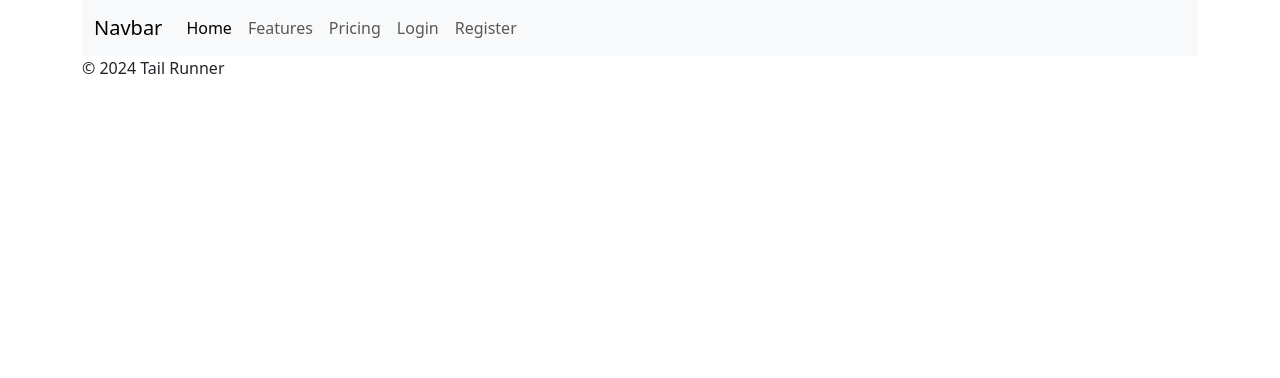
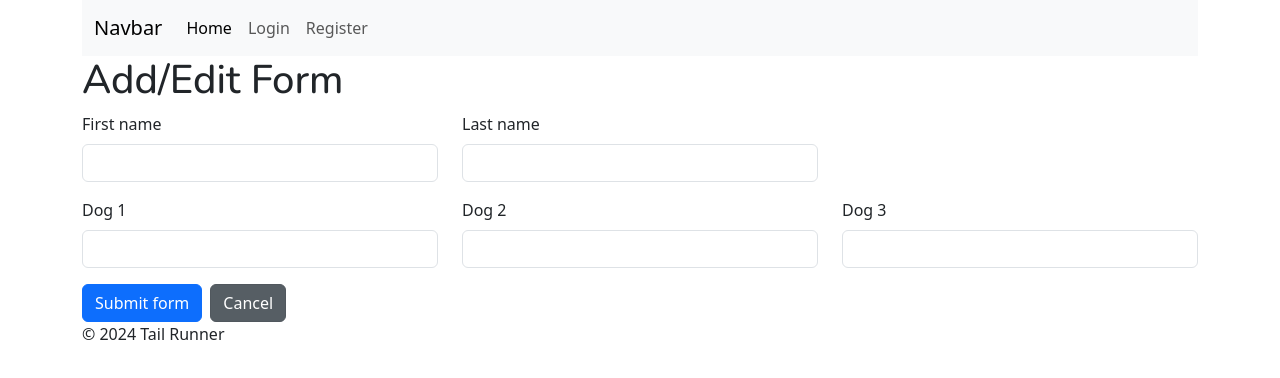
Before and after one commit to EvanGudmestad/TailRunner, a React (Vite) app in the folder frontend/: page /pet-owners/new in a window 1280 px wide. Shown: the top 378 px of the page. Built offline with nearby package versions, Linux system fonts and the light colour scheme.

Commit message:
Added front end Insert and Edit operations

```diff
--- a/frontend/src/App.jsx
+++ b/frontend/src/App.jsx
@@ -6,6 +6,7 @@ import {PetOwnerList} from './components/PetOwnerList.jsx';
 import { PetOwnerForm } from './components/PetOwnerForm.jsx';
 import LoginForm from './components/LoginForm.jsx';
 import Navbar from './components/Navbar.jsx';
+import AddEditPetOwner from './components/AddEditPetOwner.jsx';
 import 'bootstrap/dist/css/bootstrap.min.css';
 import 'bootstrap/dist/js/bootstrap.bundle.js';
 import RegisterUserForm from './components/RegisterUserForm.jsx';
@@ -27,8 +28,16 @@ function App() {
 
   function onLogout() {
     setAuth(null);
-    navigate('/');
-    showSuccess('Logged out!');
+   // navigate('/');
+
+    //document.cookie = 'authToken=; expires=Thu, 01 Jan 1970 00:00:00 UTC; path=/; domain=http://localhost:2024/';
+    axios.post('/api/users/logout',{},{withCredentials:true}).then(response => {
+      console.log(response.data);
+      navigate('/');
+      showSuccess('Logged out!');
+    }).catch(error => {
+      console.log(error);
+    });
     localStorage.removeItem('auth');
   }
 
@@ -38,43 +47,7 @@ function App() {
       setAuth(auth);
     }
   },[]);
-  // const [petOwners, setPetOwners] = useState([]);
-  // const [refresh, setRefresh] = useState(0); // State variable to trigger refresh
-  // const [currentOwner, setCurrentOwner] = useState(null)
 
-
-  // const handleDelete = async (id) => {
-  //   try{
-  //     await axios.delete(`http://localhost:2024/api/pet-owners/${id}`);
-  //     setRefresh(refresh + 1); // Trigger refresh after deletion
-  //   }catch(error){
-  //     console.log(error);
-  //   }
-  // };
-
-  // useEffect(() => {
-  //   const fetchPetOwners = async () => {
-  //     try{
-  //     const {data} = await axios.get('http://localhost:2024/api/pet-owners');
-  //     console.log(data);
-  //     setPetOwners(data);
-  //     }catch(error){
-  //       console.log(error);
-  //     }
-  //   };
-  //   fetchPetOwners();
-  // }, [refresh]);
-
-
-
-  // const handleEdit = (owner) => {
-  //   setCurrentOwner(owner)
-  // };
-
-  // const handleSave = () => {
-  //   setRefresh(refresh+1);
-  //   setCurrentOwner(null)
-  // };
 
   return (
     <>
@@ -89,6 +62,8 @@ function App() {
         <Route path='/login' element={<LoginForm showSuccess={showSuccess} showError={showError} setAuth={setAuth}  />} />
         <Route path='/register' element={<RegisterUserForm showSuccess={showSuccess} showError={showError} setAuth={setAuth} />} />
         <Route path='/pet-owners' element={<PetOwnerList showSuccess={showSuccess}/>} />
+        <Route path='/pet-owners/new' element={<AddEditPetOwner />} />
+        <Route path='/pet-owners/:petOwnerId' element={<AddEditPetOwner />} />
       </Routes>
       </main>
       <footer>
--- /dev/null
+++ b/frontend/src/components/AddEditPetOwner.jsx
@@ -0,0 +1,116 @@
+import { useEffect, useState } from "react";
+import axios from "axios";
+import { NavLink, useNavigate, useParams } from "react-router-dom";
+
+export default function AddEditPetOwner() {
+
+
+  const [petOwner, setPetOwner] = useState({firstName: '', lastName: '', dogs: ['','','']});
+
+  const navigate = useNavigate();
+  const { petOwnerId } = useParams();
+  useEffect(() => {
+    (() => {
+      "use strict";
+
+      // Fetch all the forms we want to apply custom Bootstrap validation styles to
+      const forms = document.querySelectorAll(".needs-validation");
+
+      // Loop over them and prevent submission
+      Array.from(forms).forEach((form) => {
+        form.addEventListener(
+          "submit",
+          (event) => {
+            if (!form.checkValidity()) {
+              event.preventDefault();
+              event.stopPropagation();
+            }
+
+            form.classList.add("was-validated");
+          },
+          false
+        );
+      });
+    })();
+    console.log('Fetching Pet Owner.......');
+
+    const fetchPetOwner = async () => {
+
+      if(petOwnerId){
+        const axiosResult = await axios.get(`${import.meta.env.VITE_API_URL}/api/pet-owners/${petOwnerId}`);
+        setPetOwner(axiosResult.data);
+        //setPetOwner(data);
+    };};
+    fetchPetOwner();
+  }, []); // Only run the first time this component is rendered
+
+
+  const addEditDog = async (evt) => {
+    evt.preventDefault();
+    try{
+      if(petOwner._id){
+        await axios.patch(`${import.meta.env.VITE_API_URL}/api/pet-owners/${petOwner._id}`, petOwner, {withCredentials:true});
+        navigate('/pet-owners');
+      }else{
+        const axiosResult = await axios.post('http://localhost:2024/api/pet-owners', petOwner,{withCredentials:true});
+        if(axiosResult.data.message){
+          navigate('/pet-owners');
+        }
+      }
+    }catch(error){
+      console.log(error);
+    }
+  };
+
+  return(
+    <>
+      <h1>Add/Edit Form</h1>
+      <form className="needs-validation" noValidate onSubmit={addEditDog}>
+        <div className="row mb-3">
+          <div className="col-md-4">
+            <label htmlFor="txtFirstName" className="form-label">First name</label>
+            <input type="text" className="form-control" id="txtFirstName" required value={petOwner.firstName} onChange={(evt) => setPetOwner({...petOwner,firstName:evt.target.value}) } />
+            <div className="valid-feedback">
+              Looks good!
+            </div>
+            <div className="invalid-feedback">
+              Please Enter Your First Name
+            </div>
+          </div>
+          <div className="col-md-4">
+            <label htmlFor="txtLastName" className="form-label">Last name</label>
+            <input type="text" className="form-control" id="txtLastName" required value={petOwner.lastName} onChange={(evt) => setPetOwner({...petOwner,lastName:evt.target.value}) } />
+            <div className="valid-feedback">
+              Looks good!
+            </div>
+            <div className="invalid-feedback">
+              Please Enter Your Last Name
+            </div>
+          </div>
+        </div>
+        <div className="row mb-3">
+        <div className="col-md-4">
+            <label htmlFor="txtDog1" className="form-label">Dog 1</label>
+            <input type="text" className="form-control" id="txtDog1" required value={petOwner.dogs[0]} onChange={(evt) => setPetOwner({...petOwner, dogs:[evt.target.value,...petOwner.dogs.slice(1)]})}  />
+            <div className="valid-feedback">
+              Looks good!
+            </div>
+            <div className="invalid-feedback">
+              Please Enter Your Dog&apos;s Name
+            </div>
+        </div>
+        <div className="col-md-4">
+            <label htmlFor="txtDog2" className="form-label">Dog 2</label>
+            <input type="text" className="form-control" id="txtDog2" value={petOwner.dogs[1]} onChange={(evt) => setPetOwner({...petOwner,dogs:[petOwner.dogs[0],evt.target.value,...petOwner.dogs.slice(2)]})} />
+         </div>
+         <div className="col-md-4">
+            <label htmlFor="txtDog3" className="form-label">Dog 3</label>
+            <input type="text" className="form-control" id="txtDog3" value={petOwner.dogs[2]} onChange={(evt) => setPetOwner({...petOwner,dogs:[petOwner.dogs[0], petOwner.dogs[1],evt.target.value,...petOwner.dogs.slice(3)]})} />
+         </div>
+        </div>
+        <button type="submit" className="btn btn-primary">Submit form</button>
+        <NavLink to="/pet-owners" className="btn btn-secondary ms-2">Cancel</NavLink>
+      </form>
+    </>
+  )
+};
--- a/frontend/src/components/Navbar.jsx
+++ b/frontend/src/components/Navbar.jsx
@@ -17,18 +17,15 @@ const Navbar = ({auth, onLogout}) => {
     <div className="collapse navbar-collapse" id="navbarNav">
       <ul className="navbar-nav">
         <li className="nav-item">
-          <a className="nav-link active" aria-current="page" href="#">Home</a>
-        </li>
-        <li className="nav-item">
-          <a className="nav-link" href="#">Features</a>
-        </li>
-        <li className="nav-item">
-          <a className="nav-link" href="pricing.html">Pricing</a>
+          <NavLink className="nav-link active" aria-current="page" to="/">Home</NavLink>
         </li>
         {auth ?
         <>
-        <li>
-          <a className="nav-link" href="#">Welcome {auth.email}</a>
+         <li className="nav-item">
+          <NavLink className="nav-link" to="/pet-owners">Registered Pet Owners</NavLink>
+        </li>
+        <li className="nav-item">
+          <NavLink className="nav-link" to="/me">Welcome {auth.email}</NavLink>
         </li>
         <li className="nav-item">
           <button className="nav-link" onClick={(evt) => onClickLogout(evt)}>Logout</button>
--- a/frontend/src/components/PetOwnerItem.jsx
+++ b/frontend/src/components/PetOwnerItem.jsx
@@ -2,7 +2,7 @@ import pencil from '../../node_modules/bootstrap-icons/icons/pencil.svg';
 import trash from '../../node_modules/bootstrap-icons/icons/trash.svg';
 import { useState } from 'react';
 import axios from 'axios';
-import { useNavigate } from 'react-router-dom';
+import { NavLink } from 'react-router-dom';
 
 
 export default function PetOwnerItem({petOwner, handleConfirmDelete}){
@@ -24,9 +24,12 @@ export default function PetOwnerItem({petOwner, handleConfirmDelete}){
                         ))}
                       </div>
                       <div className="mt-3">
-                        <button className="btn btn-primary me-2">
+                        {/* <NavLink className="btn btn-primary me-2">
                           <img src={pencil} alt="Edit" /> Edit
-                        </button>
+                        </Nav> */}
+                        <NavLink to={`/pet-owners/${petOwner._id}`} className="btn btn-primary me-2">
+                          <img src={pencil} alt="edit" /> Edit
+                        </NavLink>
                         <button className="btn btn-danger" onClick={() => setShowModal(true)}>
                           <img src={trash} alt="Delete" /> Delete
                         </button>
--- a/frontend/src/components/PetOwnerList.jsx
+++ b/frontend/src/components/PetOwnerList.jsx
@@ -1,6 +1,7 @@
 import React, {useEffect, useState} from 'react';
 import axios from 'axios';
 import PetOwnerItem from './PetOwnerItem.jsx';
+import { NavLink } from 'react-router-dom';
 
 
 
@@ -39,6 +40,7 @@ const PetOwnerList = ({showSuccess}) =>{
     return (
         <div className="container">
             <h1>Pet Owners</h1>
+            <NavLink to="/pet-owners/new" className="btn btn-primary">Add Pet Owner</NavLink>
             <hr />
             <div className="row">
               {petOwners.map((petOwner) => (
```
Also changed, not shown: 2 other files (tests, documents, lock files or other folders).
